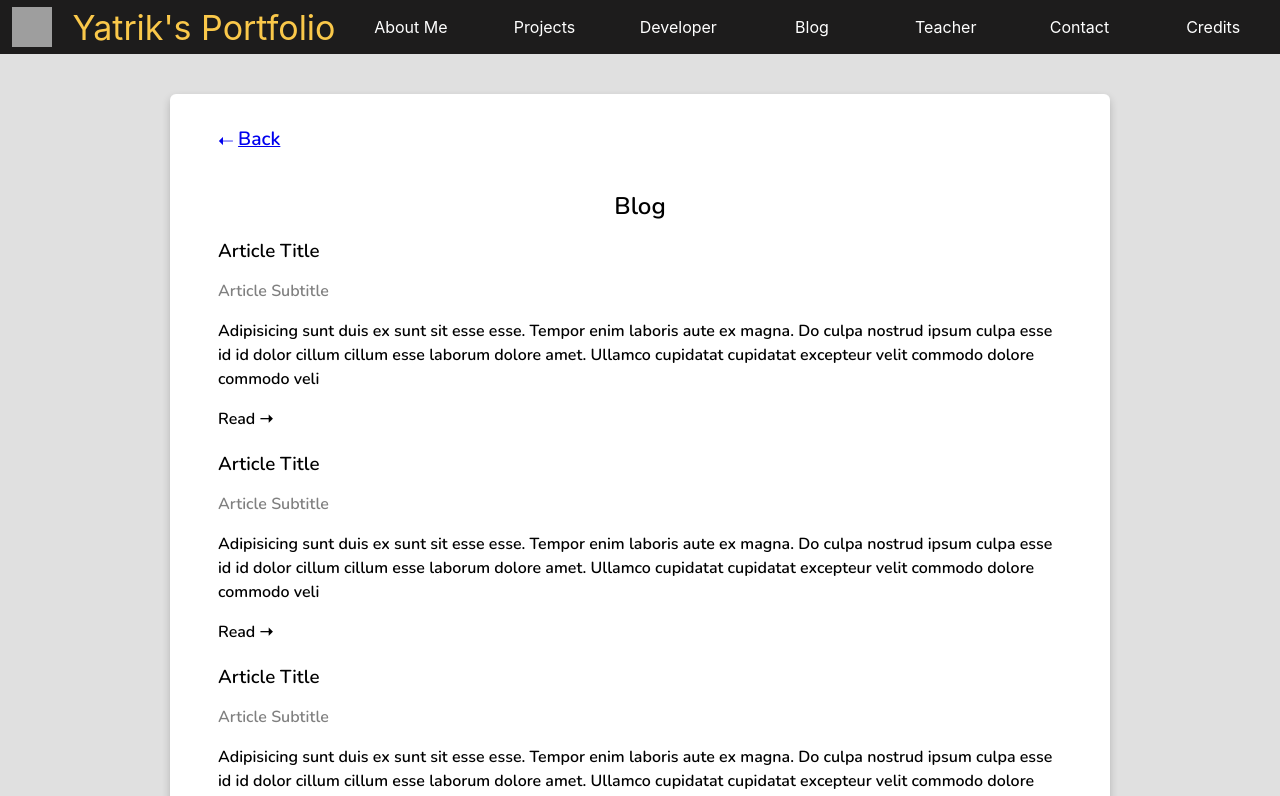
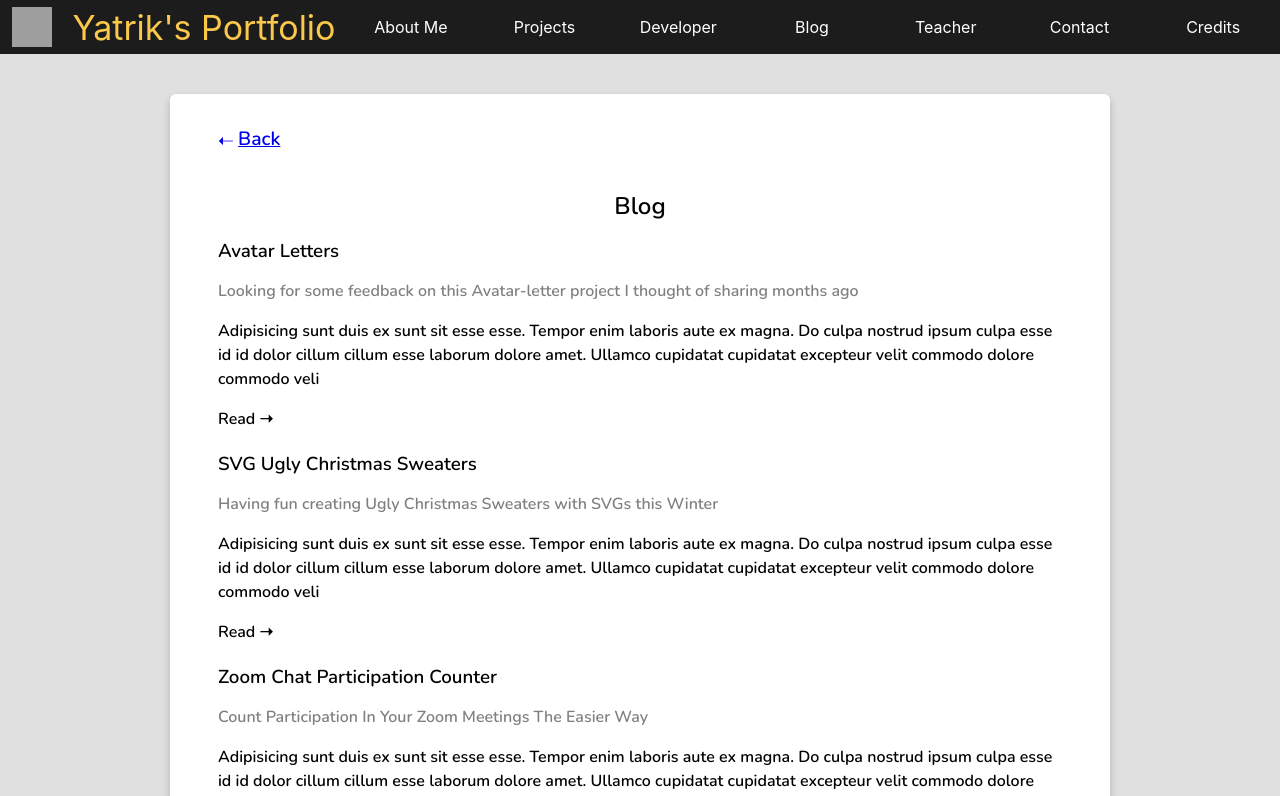
Before and after one commit to ytrkptl/portfolio-app, a React (Create React App) app: page /blog in a window 1280 px wide. Shown: the top 796 px of the page. Built offline with nearby package versions, Linux system fonts and the light colour scheme; no server answers; grey boxes are pictures that could not be loaded.

Commit message:
used BlogListData

```diff
--- a/src/components/BlogList/BlogList.js
+++ b/src/components/BlogList/BlogList.js
@@ -1,4 +1,5 @@
 import React from 'react'
+import { BlogListData } from "./BlogListData.js";
 import { Link } from 'react-router-dom';
 import "./BlogList.css";
 
@@ -7,30 +8,19 @@ const BlogList = () => {
     <>
       <h2 className="blog-list-h2">Blog</h2>
       <div className="blog-list">
-        <article className="blog-list-item">
-          <Link className="blog-list-item" to="/blog/1">
-            <h3>Article Title</h3>
-            <h4>Article Subtitle</h4>
-            <p>Adipisicing sunt duis ex sunt sit esse esse. Tempor enim laboris aute ex magna. Do culpa nostrud ipsum culpa esse id id dolor cillum cillum esse laborum dolore amet. Ullamco cupidatat cupidatat excepteur velit commodo dolore commodo veli</p>
-            <span>Read &#10141;</span>
-          </Link>
-        </article>
-        <article className="blog-list-item">
-          <Link className="blog-list-item" to="/blog/1">
-            <h3>Article Title</h3>
-            <h4>Article Subtitle</h4>
-            <p>Adipisicing sunt duis ex sunt sit esse esse. Tempor enim laboris aute ex magna. Do culpa nostrud ipsum culpa esse id id dolor cillum cillum esse laborum dolore amet. Ullamco cupidatat cupidatat excepteur velit commodo dolore commodo veli</p>
-            <span>Read &#10141;</span>
-          </Link>
-        </article>
-        <article className="blog-list-item">
-          <Link className="blog-list-item" to="/blog/1">
-            <h3>Article Title</h3>
-            <h4>Article Subtitle</h4>
-            <p>Adipisicing sunt duis ex sunt sit esse esse. Tempor enim laboris aute ex magna. Do culpa nostrud ipsum culpa esse id id dolor cillum cillum esse laborum dolore amet. Ullamco cupidatat cupidatat excepteur velit commodo dolore commodo veli</p>
-            <span>Read &#10141;</span>
-          </Link>
-        </article>
+        {
+          // don't use index as key
+          BlogListData.map((el) =>
+            <article className="blog-list-item" key={`${el.title}`}>
+              <Link className="blog-list-item" to={`/blog/${el.url}`}>
+                <h3>{el.title}</h3>
+                <h4>{el.subtitle}</h4>
+                <p>{el.excerpt}</p>
+                <span>Read &#10141;</span>
+              </Link>
+            </article>
+          )
+        }
       </div>
     </>
 
```
